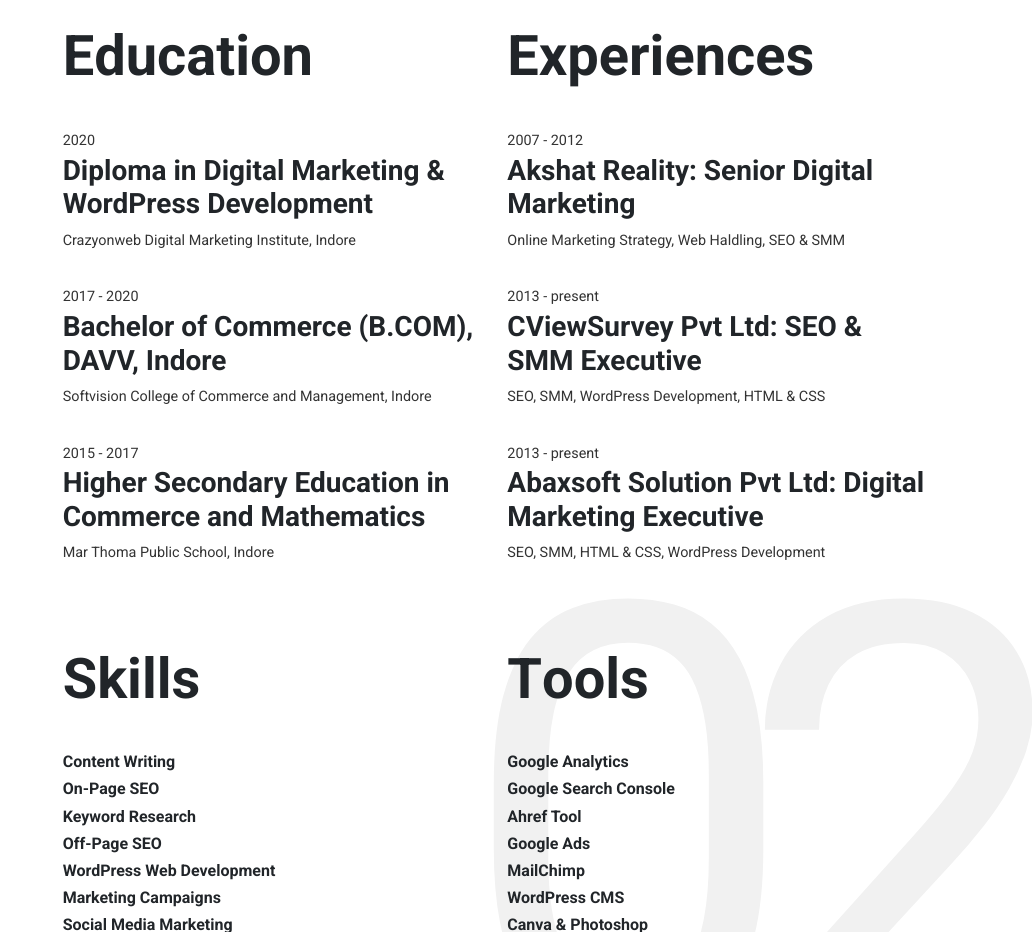
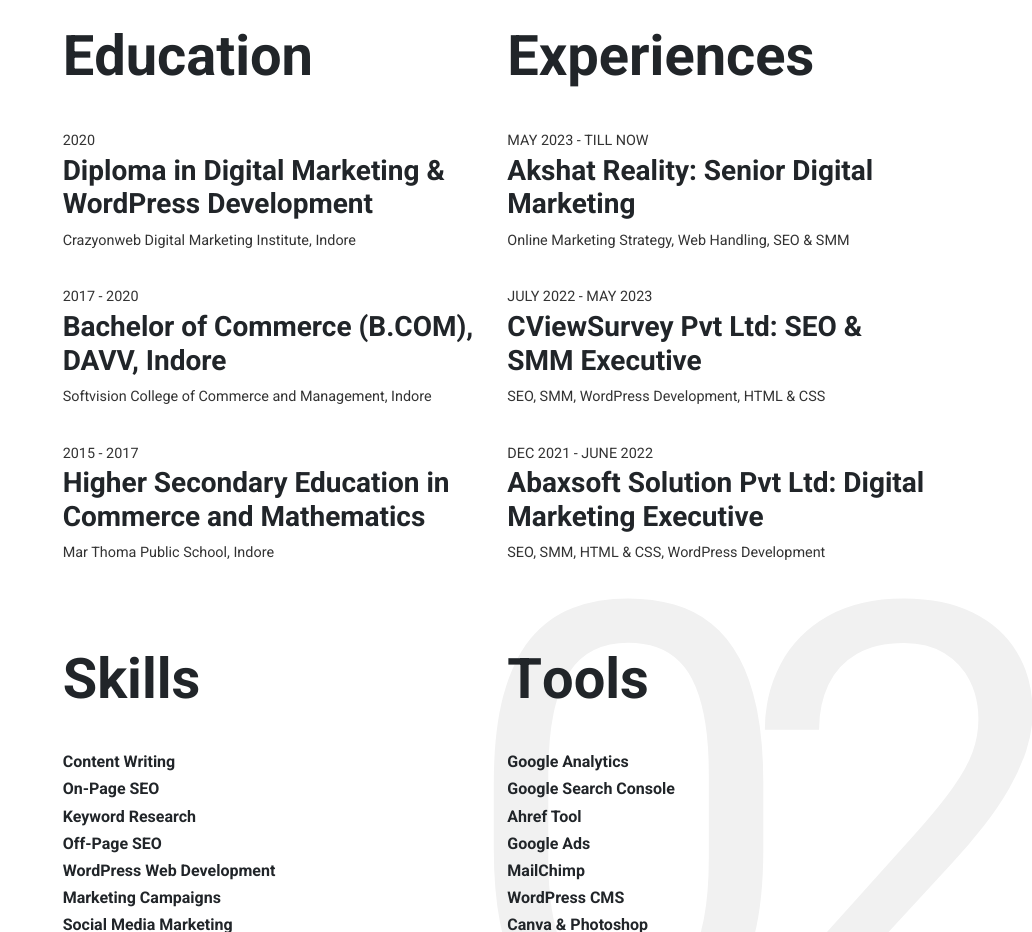
Before and after one commit to codinmonks/myresume, a plain HTML site: page index.html in a window 1280 px wide. Shown: the part 820-1752 px from the top of the page, without its empty margins (248-1280 px from the left). Drawn offline with nearby package versions, Linux system fonts and the light colour scheme.

Commit message:
Update index.html

```diff
--- a/index.html
+++ b/index.html
@@ -338,18 +338,18 @@
               <div class="col-lg-6 pb-5">
                 <h2 class="display-4 txt-fx slide-up">Experiences</h2>
                 <div class="data-info py-3" data-aos="fade-up" data-aos-delay="200">
-                  <span class="meta-date">2007 - 2012</span>
+                  <span class="meta-date">MAY 2023 - TILL NOW</span>
                   <h3 class="info-title">Akshat Reality: Senior Digital Marketing</h3>
-                  <p>Online Marketing Strategy, Web Haldling, SEO & SMM</p>
+                  <p>Online Marketing Strategy, Web Handling, SEO & SMM</p>
                 </div>
                 <div class="data-info" data-aos="fade-up" data-aos-delay="300">
-                  <span class="meta-date">2013 - present</span>
+                  <span class="meta-date">JULY 2022 - MAY 2023</span>
                   <h3 class="info-title">CViewSurvey Pvt Ltd: SEO & SMM Executive</h3>
                   <p>SEO, SMM, WordPress Development, HTML & CSS</p>
                 </div>
 
                 <div class="data-info py-3" data-aos="fade-up" data-aos-delay="300">
-                  <span class="meta-date">2013 - present</span>
+                  <span class="meta-date">DEC 2021 - JUNE 2022</span>
                   <h3 class="info-title">Abaxsoft Solution Pvt Ltd: Digital Marketing Executive</h3>
                   <p>SEO, SMM, HTML & CSS, WordPress Development</p>
                 </div>
```
